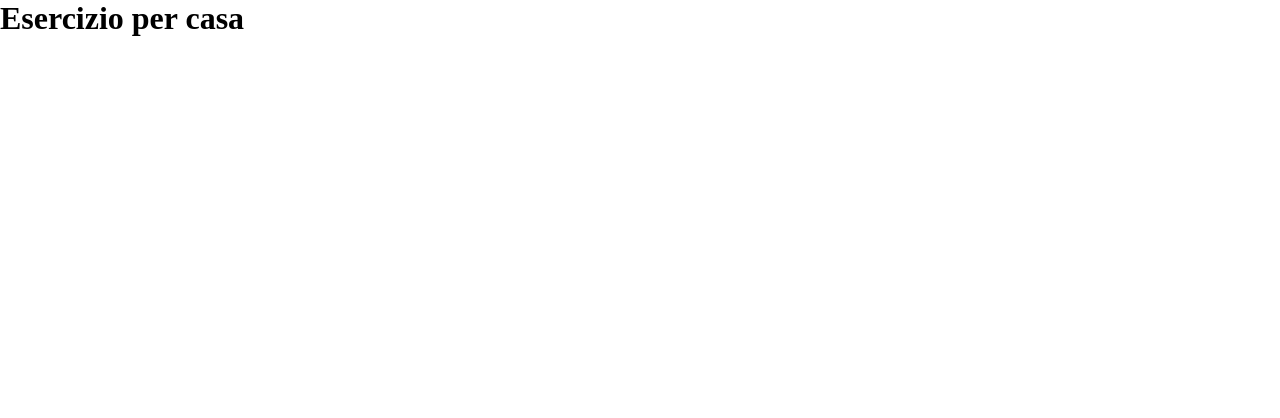
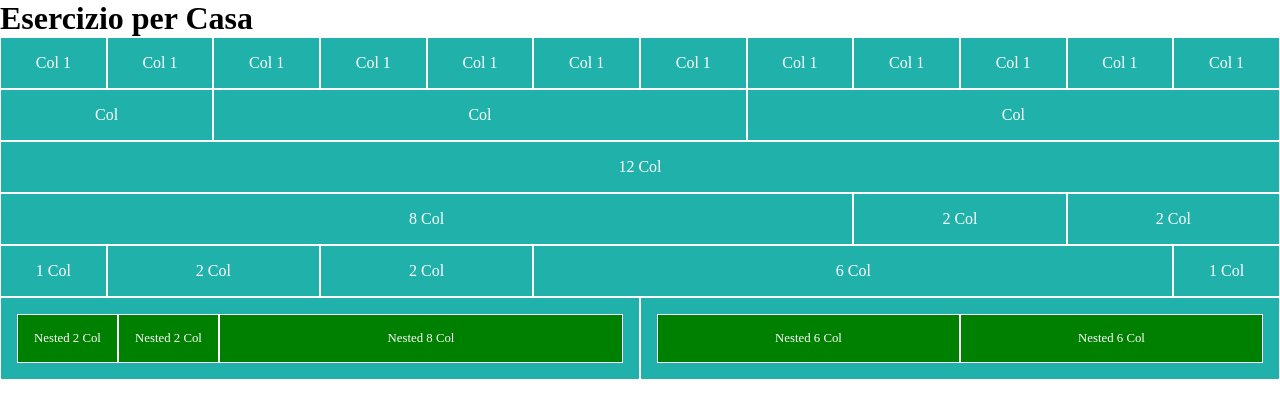
Before and after one commit to EligioBiasi/html-css-12bool, a plain HTML site: page index.html in a window 1280 px wide. Drawn offline with Linux system fonts and the light colour scheme.

Commit message:
first section complete

```diff
--- a/index.html
+++ b/index.html
@@ -12,8 +12,59 @@
 </head>
 <body>
     <main>
-        <h1>Esercizio per casa</h1>
-        <section></section>
+        <h1>Esercizio per Casa</h1>
+        <section class="margin-bottom">
+            <div class="row">
+                <div class="col-1">Col 1</div>
+                <div class="col-1">Col 1</div>
+                <div class="col-1">Col 1</div>
+                <div class="col-1">Col 1</div>
+                <div class="col-1">Col 1</div>
+                <div class="col-1">Col 1</div>
+                <div class="col-1">Col 1</div>
+                <div class="col-1">Col 1</div>
+                <div class="col-1">Col 1</div>
+                <div class="col-1">Col 1</div>
+                <div class="col-1">Col 1</div>
+                <div class="col-1">Col 1</div>
+            </div>
+            <div class="row">
+                <div class="col-2">Col</div>
+                <div class="col">Col</div>
+                <div class="col">Col</div>
+            </div>
+            <div class="row">
+                <div class="col-12">12 Col</div>
+            </div>
+            <div class="row">
+                <div class="col-8">8 Col</div>
+                <div class="col-2">2 Col</div>
+                <div class="col-2">2 Col</div>
+            </div>
+            <div class="row">
+                <div class="col-1">1 Col</div>
+                <div class="col-2">2 Col</div>
+                <div class="col-2">2 Col</div>
+                <div class="col-6">6 Col</div>
+                <div class="col-1">1 Col</div>
+            </div>
+            <div class="row">
+                <div class="col-6">
+                    <div class="row">
+                        <div class="col-2 green-background">Nested 2 Col</div>
+                        <div class="col-2 green-background">Nested 2 Col</div>
+                        <div class="col-8 green-background">Nested 8 Col</div>
+
+                    </div>
+                </div>
+                <div class="col-6">
+                    <div class="row">
+                        <div class="col-6 green-background">Nested 6 Col</div>
+                        <div class="col-6 green-background">Nested 6 Col</div>
+                    </div>
+                </div>
+            </div>
+        </section>
     </main>
 </body>
 </html>
--- a/style.css
+++ b/style.css
@@ -1,4 +1,16 @@
-[class*="col-"]{
+[class*="col"]{
     background-color: lightseagreen;
     color: white;
+    border: 1px solid white;
+    padding: 1rem;
+    text-align: center;
 }
+
+div.green-background{
+    background-color: green;
+    font-size: 0.8rem;
+}
+
+section.margin-bottom{
+    margin-bottom: 1rem;
+}
```
